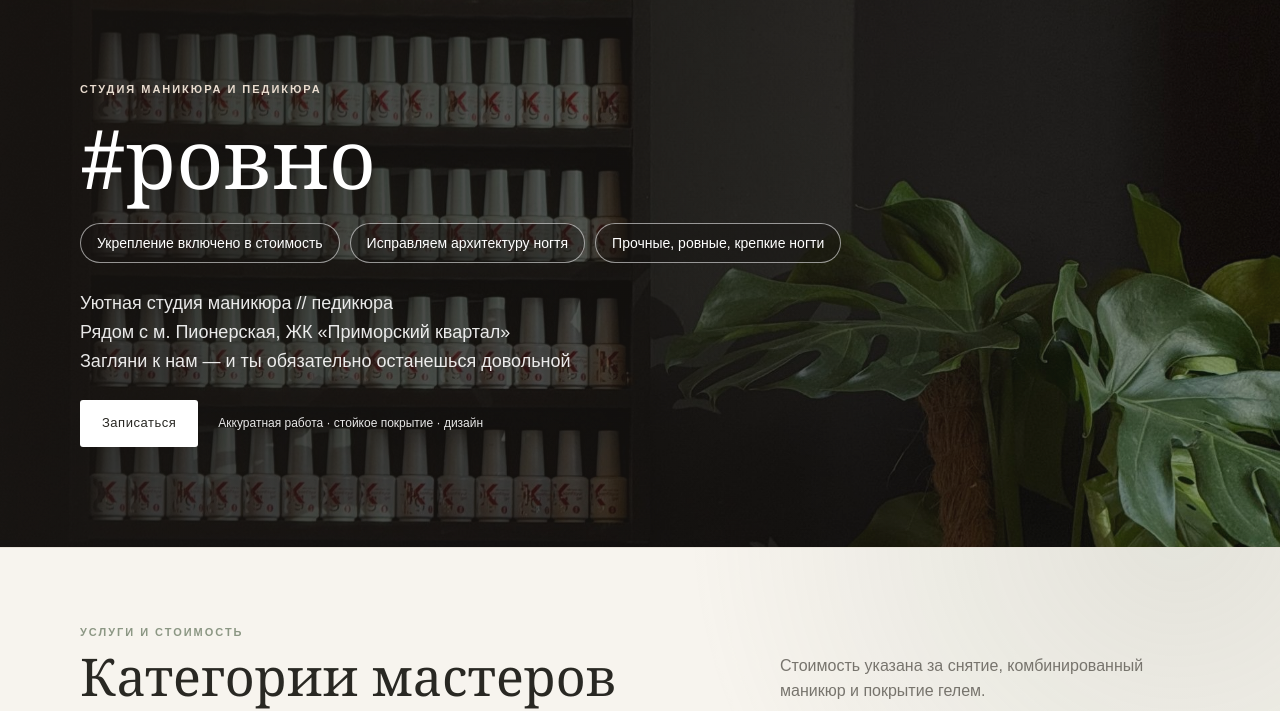
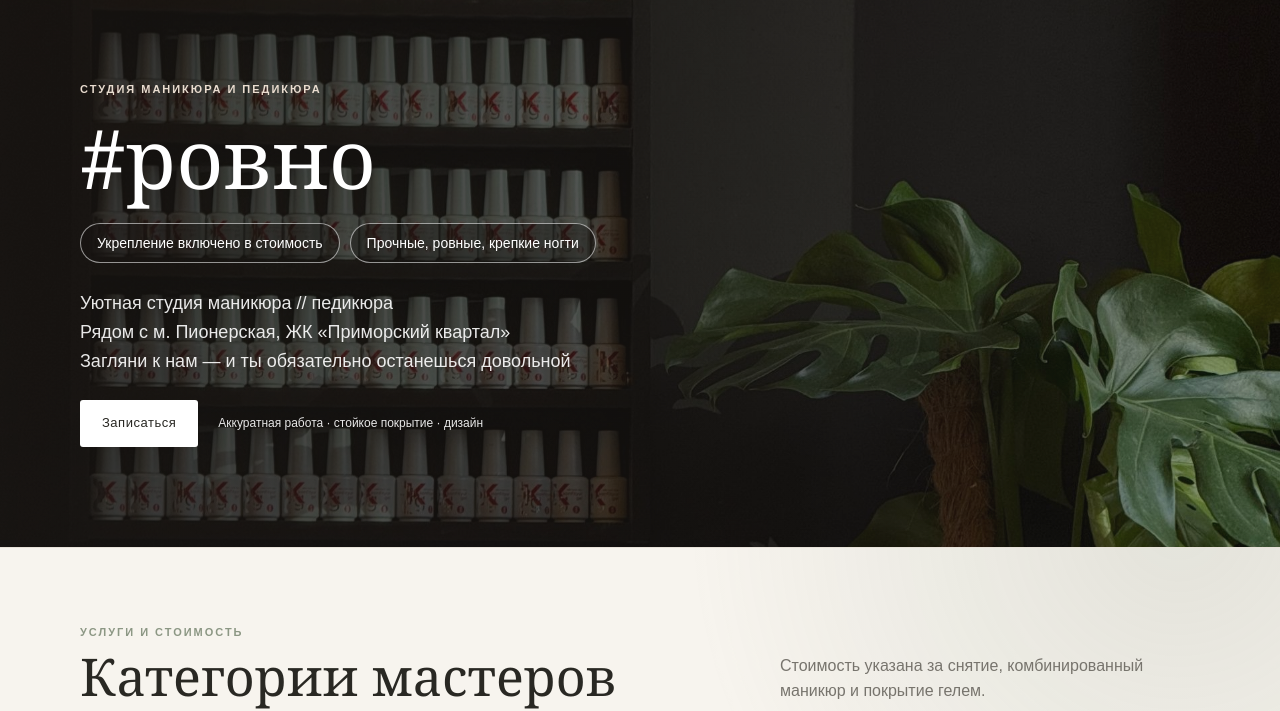
Before and after one commit to KomelKonstantin/rovno-site, a plain HTML site: page index.html in a window 1280 px wide. Shown: the part 102-813 px from the top of the page. Drawn offline with Linux system fonts and the light colour scheme.

Commit message:
Убран пункт «Исправляем архитектуру ногтя»
Co-Authored-By: Claude Opus 5.5 <noreply@anthropic.com>

```diff
--- a/index.html
+++ b/index.html
@@ -30,7 +30,6 @@
             <h1>#ровно</h1>
             <ul class="concept">
               <li>Укрепление включено в стоимость</li>
-              <li>Исправляем архитектуру ногтя</li>
               <li>Прочные, ровные, крепкие ногти</li>
             </ul>
             <p>Уютная студия маникюра // педикюра<br>Рядом с м. Пионерская, ЖК «Приморский квартал»<br>Загляни к нам — и ты обязательно останешься довольной</p>
```
